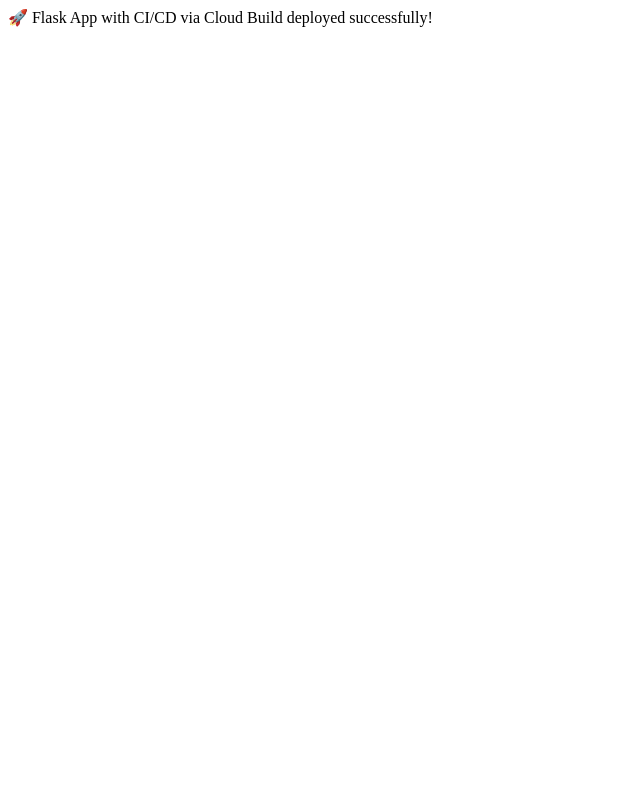
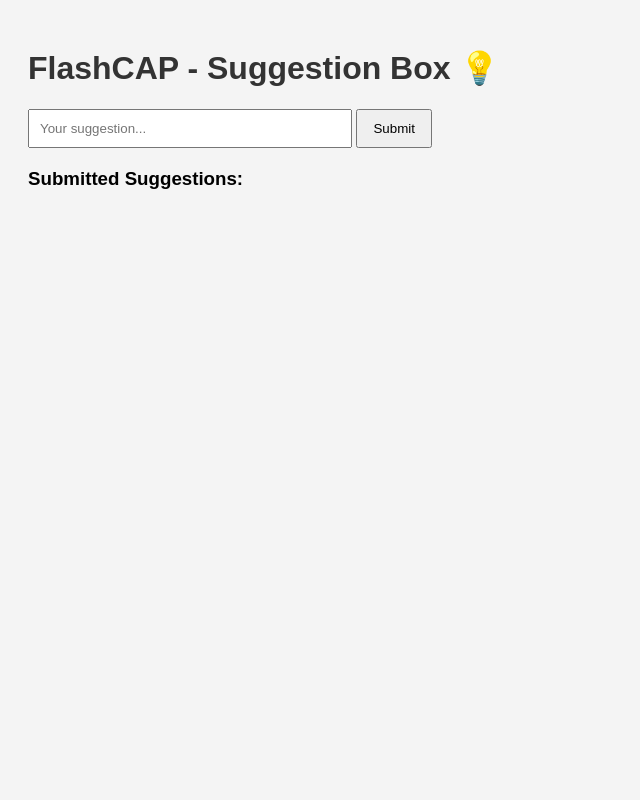
Before and after one commit to bhavani-github-user/GCP-cicd-pipeline-project, a Flask app: page / in a window 1280 px wide. Shown: the whole page, without its empty margins (0-640 px from the left). Run offline with Flask 3, Linux system fonts and the light colour scheme.

Commit message:
🚀 Added Suggestion Box UI for FlashCAP

```diff
--- a/app.py
+++ b/app.py
@@ -1,13 +1,15 @@
-from flask import Flask, render_template
-import os
+from flask import Flask, render_template, request
 
 app = Flask(__name__)
+suggestions = []
 
-@app.route('/')
+@app.route("/", methods=["GET", "POST"])
 def index():
-    return "🚀 Flask App with CI/CD via Cloud Build deployed successfully!"
+    if request.method == "POST":
+        suggestion = request.form.get("suggestion")
+        if suggestion:
+            suggestions.append(suggestion)
+    return render_template("index.html", suggestions=suggestions)
 
-if __name__ == '__main__':
-    # ✅ Fix: Use port 8080 and host 0.0.0.0 for Cloud Run compatibility
-    port = int(os.environ.get('PORT', 8080))
-    app.run(host='0.0.0.0', port=port)
+if __name__ == "__main__":
+    app.run(host="0.0.0.0", port=8080)
--- a/templates/index.html
+++ b/templates/index.html
@@ -1,31 +1,45 @@
 <!DOCTYPE html>
 <html>
 <head>
-    <title>Anonymous Suggestion Box</title>
+    <title>FlashCAP Suggestion Box</title>
     <style>
-        body { font-family: Arial; padding: 20px; }
-        .box { max-width: 600px; margin: auto; }
-        textarea { width: 100%; height: 100px; }
-        ul { background: #f9f9f9; padding: 10px; border-radius: 5px; }
-        li { margin-bottom: 10px; border-bottom: 1px solid #ddd; padding-bottom: 5px; }
+        body {
+            font-family: Arial, sans-serif;
+            padding: 20px;
+            background: #f4f4f4;
+        }
+        h1 {
+            color: #333;
+        }
+        form input[type="text"] {
+            padding: 10px;
+            width: 300px;
+        }
+        form input[type="submit"] {
+            padding: 10px 15px;
+        }
+        .suggestions {
+            margin-top: 20px;
+        }
+        .suggestion {
+            background: white;
+            padding: 10px;
+            margin-bottom: 10px;
+            border-left: 4px solid #4CAF50;
+        }
     </style>
 </head>
 <body>
-    <div class="box">
-        <h2>💬 Submit Your Suggestion</h2>
-        <form action="/submit" method="POST">
-            <textarea name="suggestion" placeholder="Type something..." required></textarea><br><br>
-            <button type="submit">Submit</button>
-        </form>
-
-        <h3>📝 Suggestions So Far:</h3>
-        <ul>
-            {% for s in suggestions %}
-                <li>{{ s }}</li>
-            {% else %}
-                <li>No suggestions yet. Be the first!</li>
-            {% endfor %}
-        </ul>
+    <h1>FlashCAP - Suggestion Box 💡</h1>
+    <form method="POST">
+        <input type="text" name="suggestion" placeholder="Your suggestion..." required />
+        <input type="submit" value="Submit" />
+    </form>
+    <div class="suggestions">
+        <h3>Submitted Suggestions:</h3>
+        {% for s in suggestions %}
+            <div class="suggestion">{{ s }}</div>
+        {% endfor %}
     </div>
 </body>
 </html>
```
